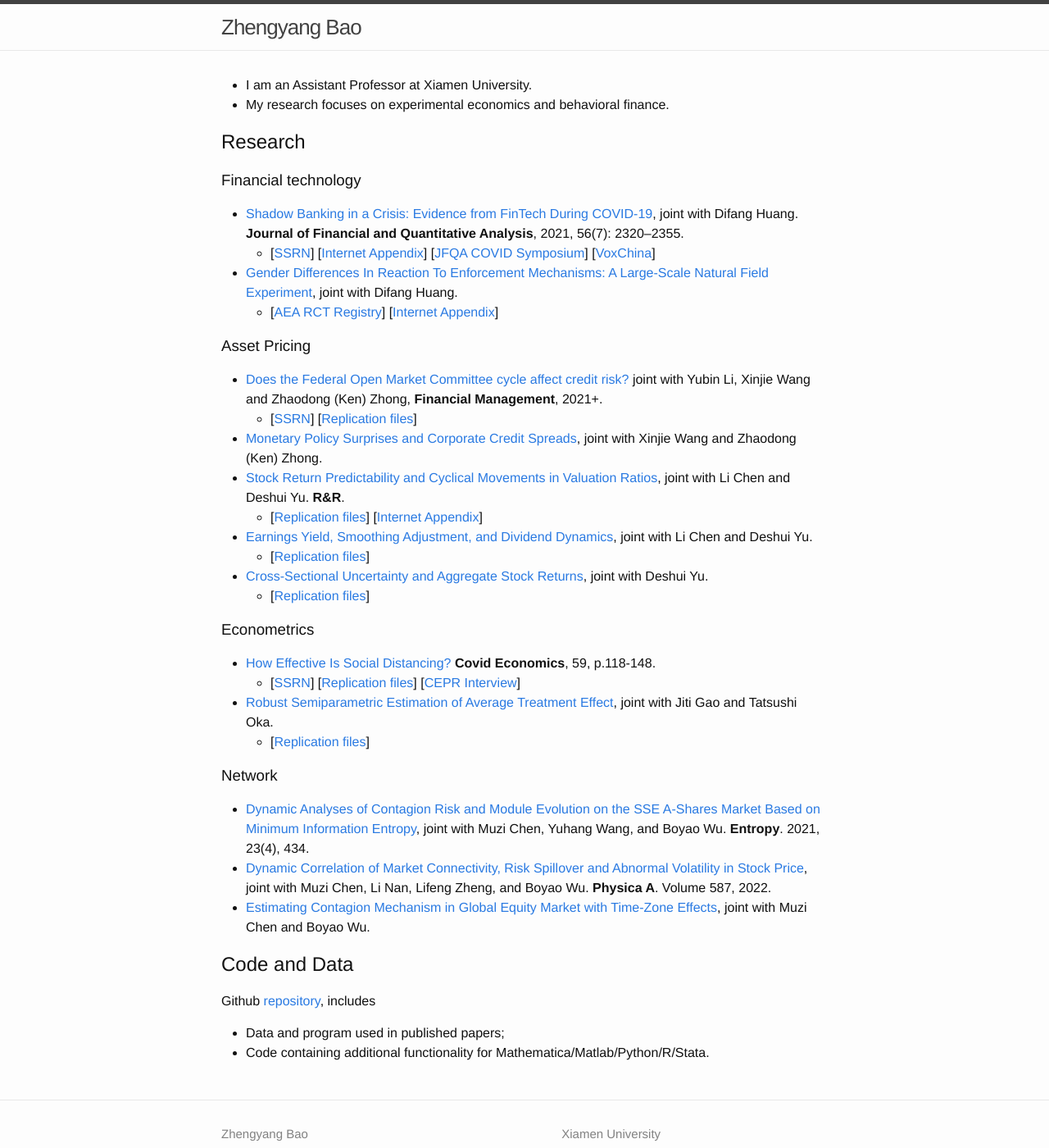
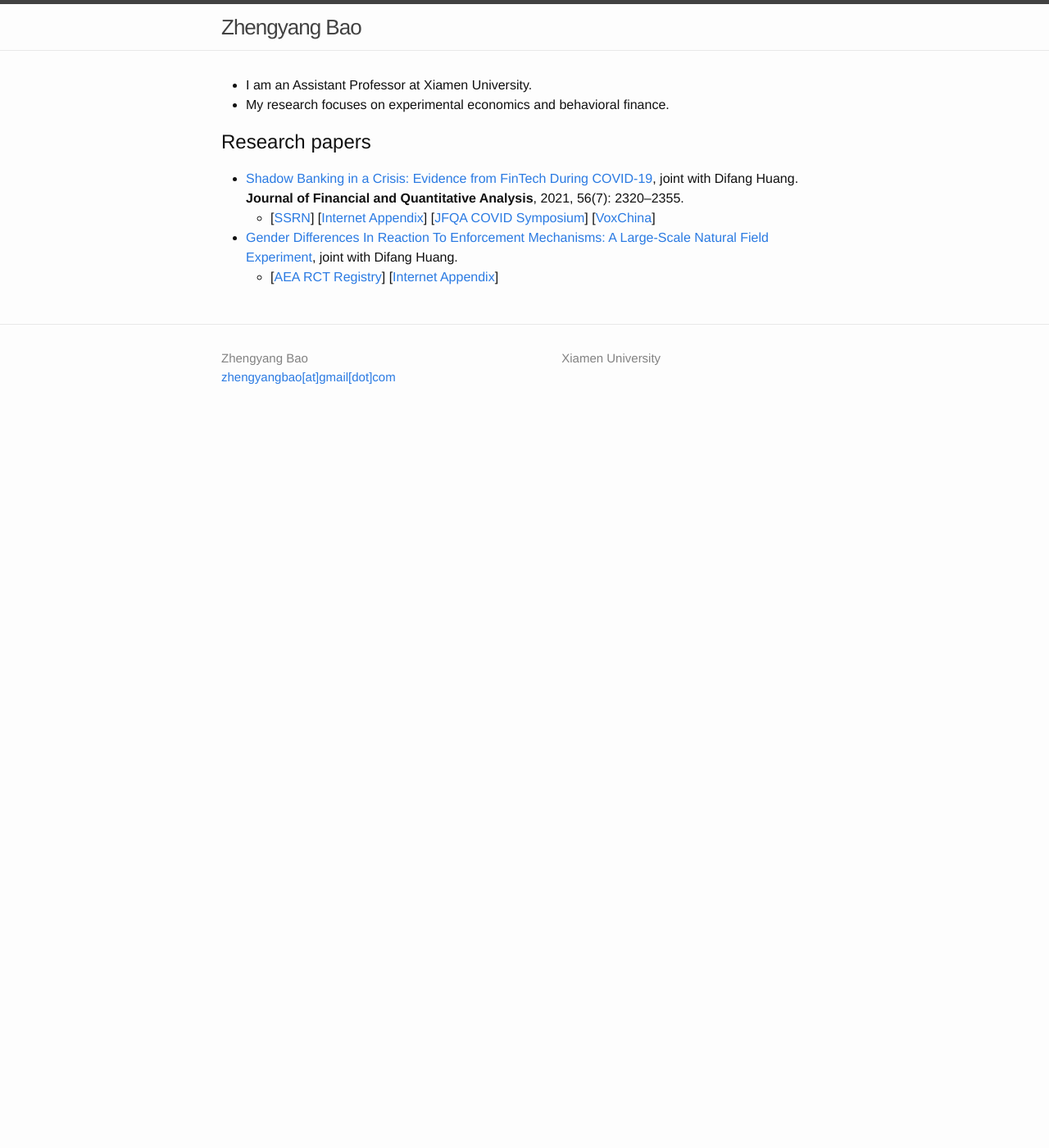
Before and after one commit to zhengyang-bao/zhengyang-bao.github.io, a Jekyll site: the page built from index.md, in a window 1280 px wide and 1400 px high. Shown: the whole window at 82% size. Built offline with Jekyll 4.4.1, drawn with Linux system fonts in a browser that asks for light colours.

Commit message:
Update index.md

```diff
--- a/index.md
+++ b/index.md
@@ -6,40 +6,9 @@ layout: default
 - My research focuses on experimental economics and behavioral finance.
 
 
-## Research
+## Research papers
 
-### Financial technology
 - [Shadow Banking in a Crisis: Evidence from FinTech During COVID-19](https://doi.org/10.1017/S0022109021000430), joint with Difang Huang. **Journal of Financial and Quantitative Analysis**, 2021, 56(7): 2320–2355.
   - [[SSRN](https://papers.ssrn.com/sol3/papers.cfm?abstract_id=3734770)] [[Internet Appendix](https://drive.google.com/file/d/1xmnwf_dNR22ohyOeyFoZBCG_6OGv9Gvm/view?usp=sharing)] [[JFQA COVID Symposium](https://player.mediaamp.io/p/U8-EDC/x3q6FTruIMqL/embed/select/media/seU2G5zFXY7m?form=html)] [[VoxChina](http://voxchina.org/show-3-241.html)]
 - [Gender Differences In Reaction To Enforcement Mechanisms: A Large-Scale Natural Field Experiment](https://papers.ssrn.com/sol3/papers.cfm?abstract_id=3641282), joint with Difang Huang.
   - [[AEA RCT Registry](https://www.socialscienceregistry.org/trials/6095)] [[Internet Appendix](https://drive.google.com/file/d/1tpA5k_htPn27juShLqt8xYgwvCnz9bg2/view?usp=sharing)]
-
-### Asset Pricing
-- [Does the Federal Open Market Committee cycle affect credit risk?](https://doi.org/10.1111/fima.12364) joint with Yubin Li, Xinjie Wang and Zhaodong (Ken) Zhong, **Financial Management**, 2021+.
-  - [[SSRN](https://papers.ssrn.com/sol3/papers.cfm?abstract_id=3512662)]  [[Replication files](https://github.com/difang-huang/fomc-cycle)]
-- [Monetary Policy Surprises and Corporate Credit Spreads](https://papers.ssrn.com/sol3/papers.cfm?abstract_id=3700257), joint with Xinjie Wang and Zhaodong (Ken) Zhong.
-- [Stock Return Predictability and Cyclical Movements in Valuation Ratios](https://papers.ssrn.com/sol3/papers.cfm?abstract_id=3755710), joint with Li Chen and Deshui Yu. **R&R**.
-  - [[Replication files](https://github.com/difang-huang/cyclical-movement)] [[Internet Appendix](https://drive.google.com/file/d/192zhwxNL7MBcDgQOdFHPtKJmokLBwabY/view?usp=sharing)]
-- [Earnings Yield, Smoothing Adjustment, and Dividend Dynamics](https://papers.ssrn.com/sol3/papers.cfm?abstract_id=3783056), joint with Li Chen and Deshui Yu.
-  - [[Replication files](https://github.com/difang-huang/smoothing-adjustment)]
-- [Cross-Sectional Uncertainty and Aggregate Stock Returns](https://papers.ssrn.com/sol3/papers.cfm?abstract_id=3907264), joint with Deshui Yu.
-  - [[Replication files](https://github.com/difang-huang/csu)]
-
-
-### Econometrics
-- [How Effective Is Social Distancing?](https://mailchi.mp/cepr/press-release-covid-economics-vetted-and-real-time-papers-59) **Covid Economics**, 59, p.118-148.
-  - [[SSRN](https://papers.ssrn.com/sol3/papers.cfm?abstract_id=3680321)]  [[Replication files](https://github.com/difang-huang/social-distancing)] [[CEPR Interview](https://www.youtube.com/watch?v=K6GAchZP9E8&t=1s&ab_channel=CEPR%26VideoVox)]
-- [Robust Semiparametric Estimation of Average Treatment Effect](https://drive.google.com/file/d/1u900vPMgdcI2ygH4E1eo03b7eS-uKrxb/view?usp=sharing), joint with Jiti Gao and Tatsushi Oka.
-  - [[Replication files](https://github.com/difang-huang/semi-ate)]
-
-
-### Network
-- [Dynamic Analyses of Contagion Risk and Module Evolution on the SSE A-Shares Market Based on Minimum Information Entropy](https://www.mdpi.com/1099-4300/23/4/434), joint with Muzi Chen, Yuhang Wang, and Boyao Wu. **Entropy**. 2021, 23(4), 434.
-- [Dynamic Correlation of Market Connectivity, Risk Spillover and Abnormal Volatility in Stock Price](https://doi.org/10.1016/j.physa.2021.126506), joint with Muzi Chen, Li Nan, Lifeng Zheng, and Boyao Wu. **Physica A**. Volume 587, 2022.
-- [Estimating Contagion Mechanism in Global Equity Market with Time-Zone Effects](https://papers.ssrn.com/sol3/papers.cfm?abstract_id=3491596), joint with Muzi Chen and Boyao Wu.
-
-## Code and Data
-
-Github [repository](https://github.com/difang-huang?tab=repositories), includes
-- Data and program used in published papers;
-- Code containing additional functionality for Mathematica/Matlab/Python/R/Stata.
```
